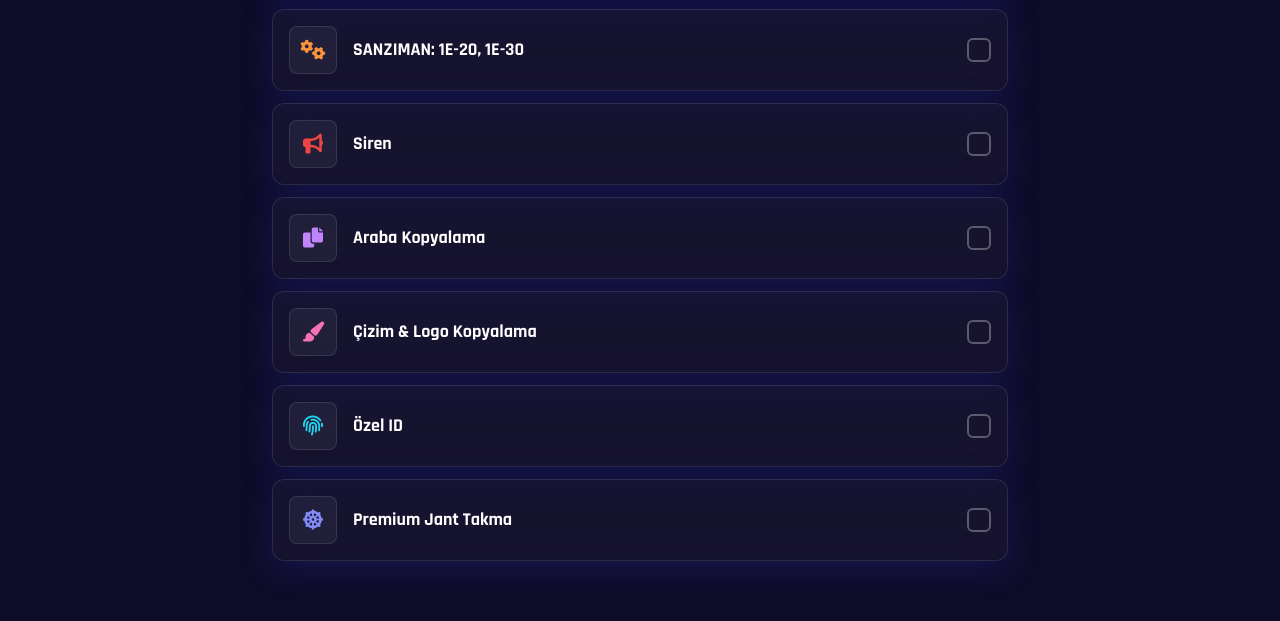
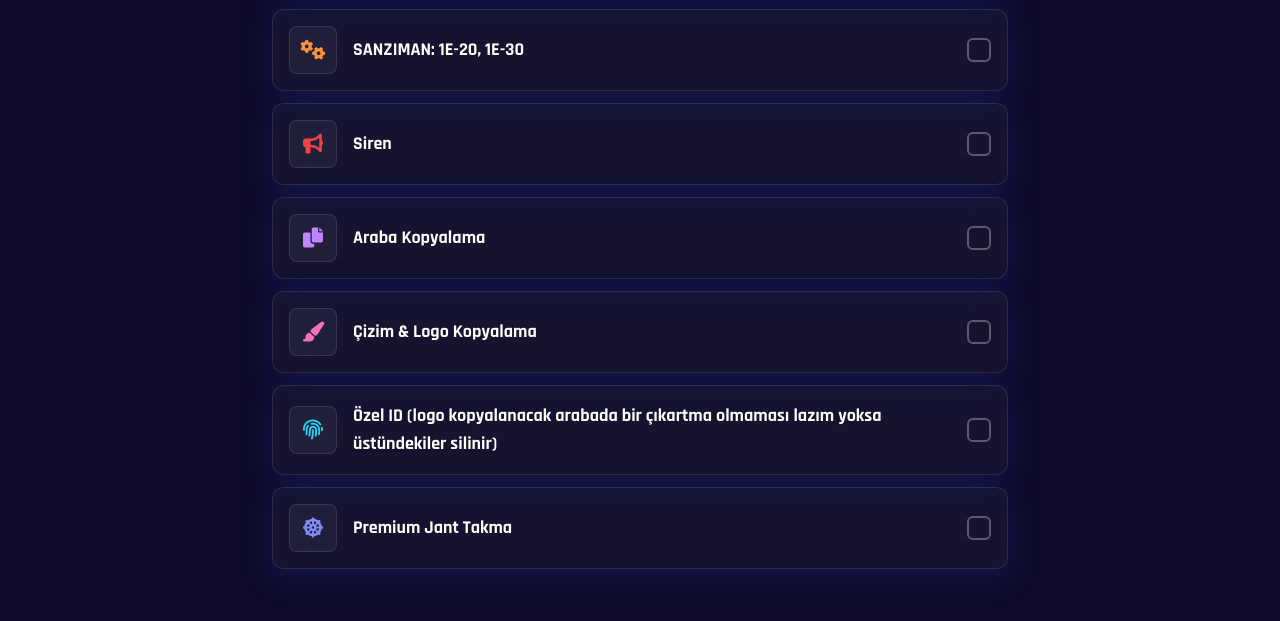
Before and after one commit to maminasuf6601-cmyk/GG, a plain HTML site: page index.html in a window 1280 px wide. Shown: the part 821-1442 px from the top of the page. Drawn offline with nearby package versions, Linux system fonts and the light colour scheme.

Commit message:
Update index.html

```diff
--- a/index.html
+++ b/index.html
@@ -309,7 +309,7 @@
             { id: 8, title: "Siren", icon: "fa-bullhorn", color: "text-red-500" },
             { id: 9, title: "Araba Kopyalama", icon: "fa-copy", color: "text-purple-400" },
             { id: 10, title: "Çizim & Logo Kopyalama", icon: "fa-paint-brush", color: "text-pink-400" },
-            { id: 11, title: "Özel ID", icon: "fa-fingerprint", color: "text-cyan-400" },
+            { id: 11, title: "Özel ID (logo kopyalanacak arabada bir çıkartma olmaması lazım yoksa üstündekiler silinir)", icon: "fa-fingerprint", color: "text-cyan-400" },
             { id: 12, title: "Premium Jant Takma", icon: "fa-dharmachakra", color: "text-indigo-400" }
         ];
 
```
